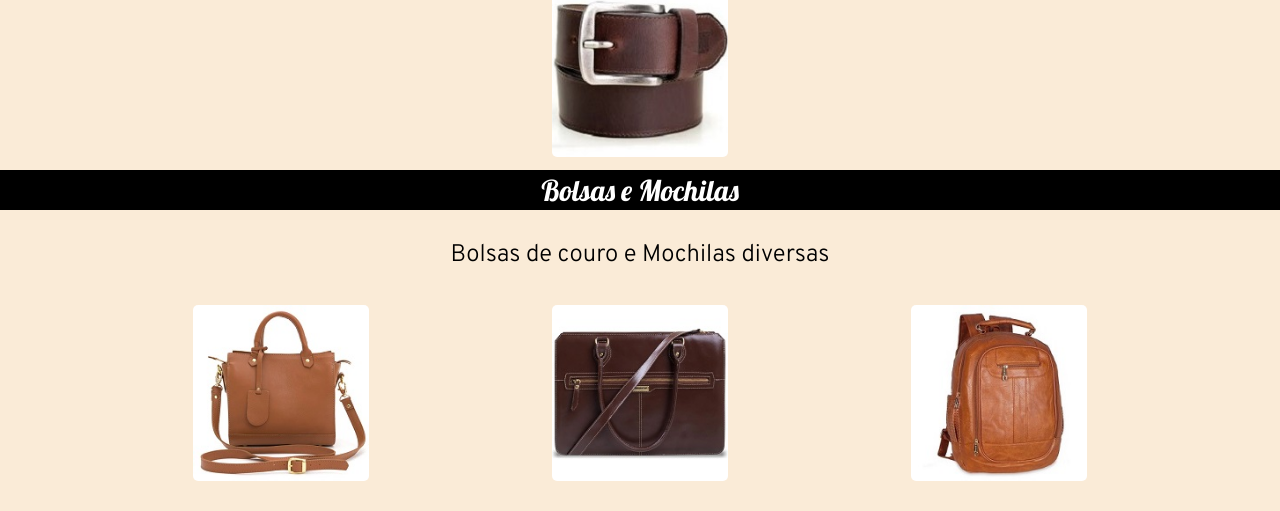
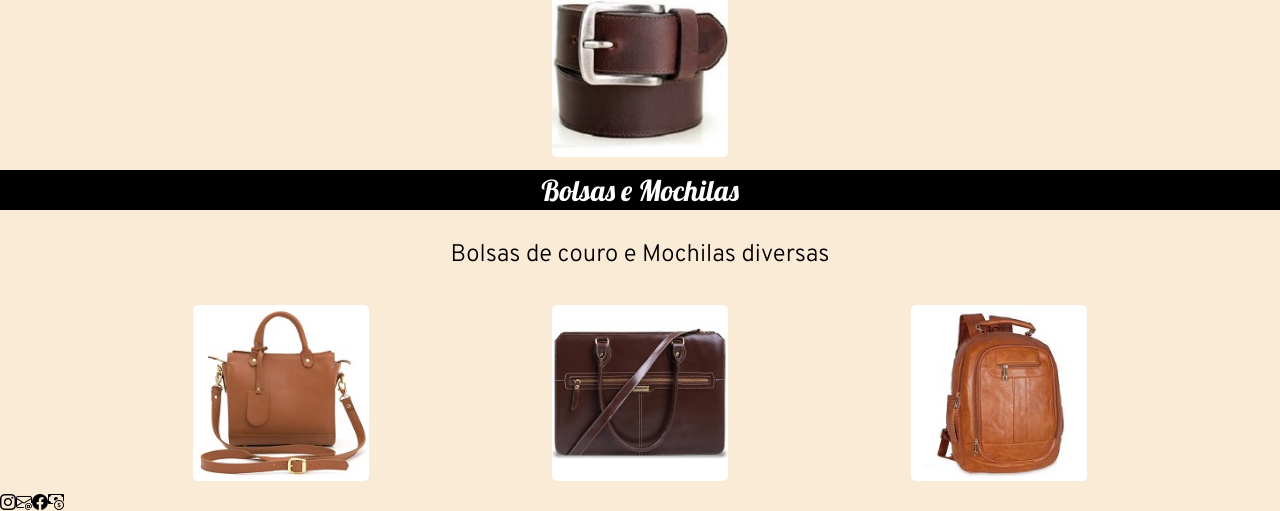
Before and after one commit to Anderson6Alves/Sapataria, a plain HTML site: page Sapataria/index.html in a window 1280 px wide. Shown: the part 923-1434 px from the top of the page. Drawn offline with nearby package versions, Linux system fonts and the light colour scheme.

Commit message:
18/05/23 fim_aula

```diff
--- a/Sapataria/css/style.css
+++ b/Sapataria/css/style.css
@@ -83,6 +83,23 @@ h2 {
     background-color: rgb(187, 125, 81);
 }
 
+.footer{
+    display: flex;
+    align-items: center;
+    flex-wrap: wrap;
+}
+
+.redeSocial{
+    display: flex;
+    justify-content: flex-start;
+
+}
+
+.pagamento {
+    display: flex;
+    justify-content: flex-end;
+}
+
 .nav-home a {
     text-decoration: none;
     color: white;
--- a/Sapataria/index.html
+++ b/Sapataria/index.html
@@ -5,6 +5,7 @@
     <meta http-equiv="X-UA-Compatible" content="IE=edge">
     <meta name="viewport" content="width=device-width, initial-scale=1.0">
     <title>Gepeto</title>
+    <link rel="stylesheet" href="https://cdn.jsdelivr.net/npm/bootstrap-icons@1.10.5/font/bootstrap-icons.css">
     <link rel="stylesheet" href="./css/reset.css">
     <link rel="stylesheet" href="./css/style.css">
 </head>
@@ -99,15 +100,17 @@
     </section>
 
     <footer>
+        <ariticle class="footer">
+            <section class="redeSocial">
+                <a><i class="bi bi-instagram"></i></a>
+                <a><i class="bi bi-envelope-at"></i></a>
+                <a><i class="bi bi-facebook"></i></a>
+            </section>
 
-        <section class="pagamento">
-
-        </section>
-
-        <section class="redeSocial">
-
-        </section>
-
+            <section class="pagamento">
+                <a><i class="bi bi-cash-coin"></i></a>
+            </section>
+        </ariticle>
     </footer>
 
 </body>
```
